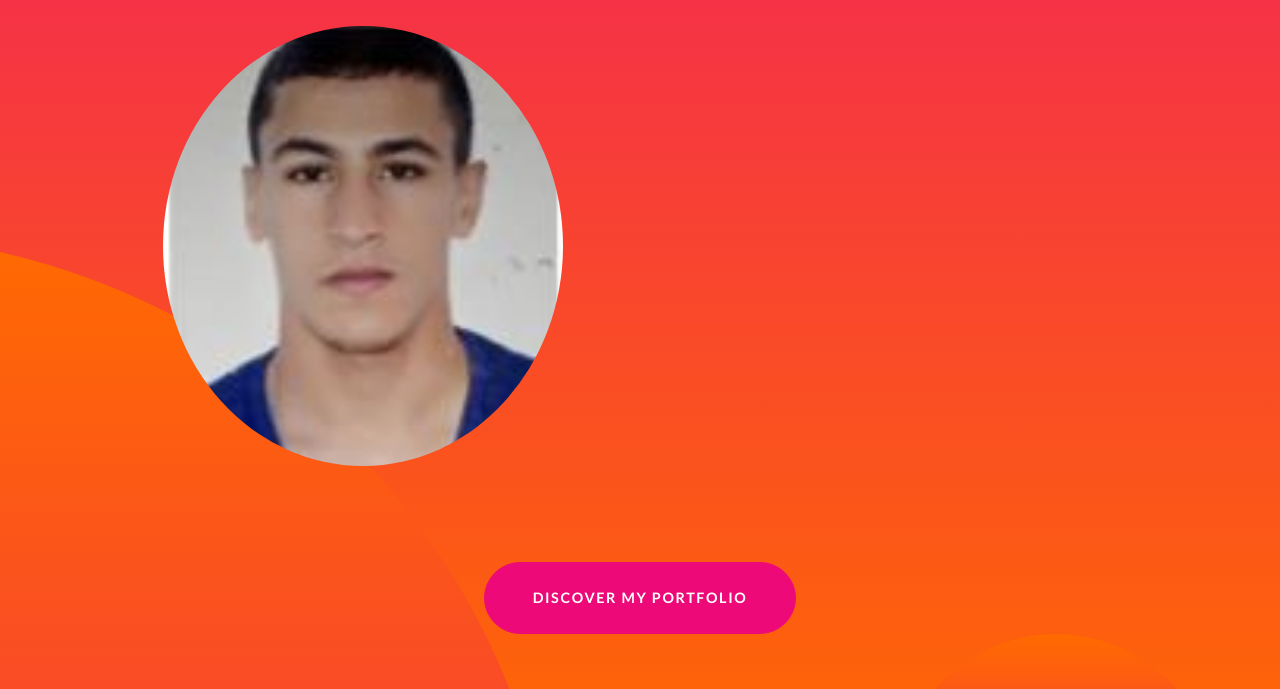
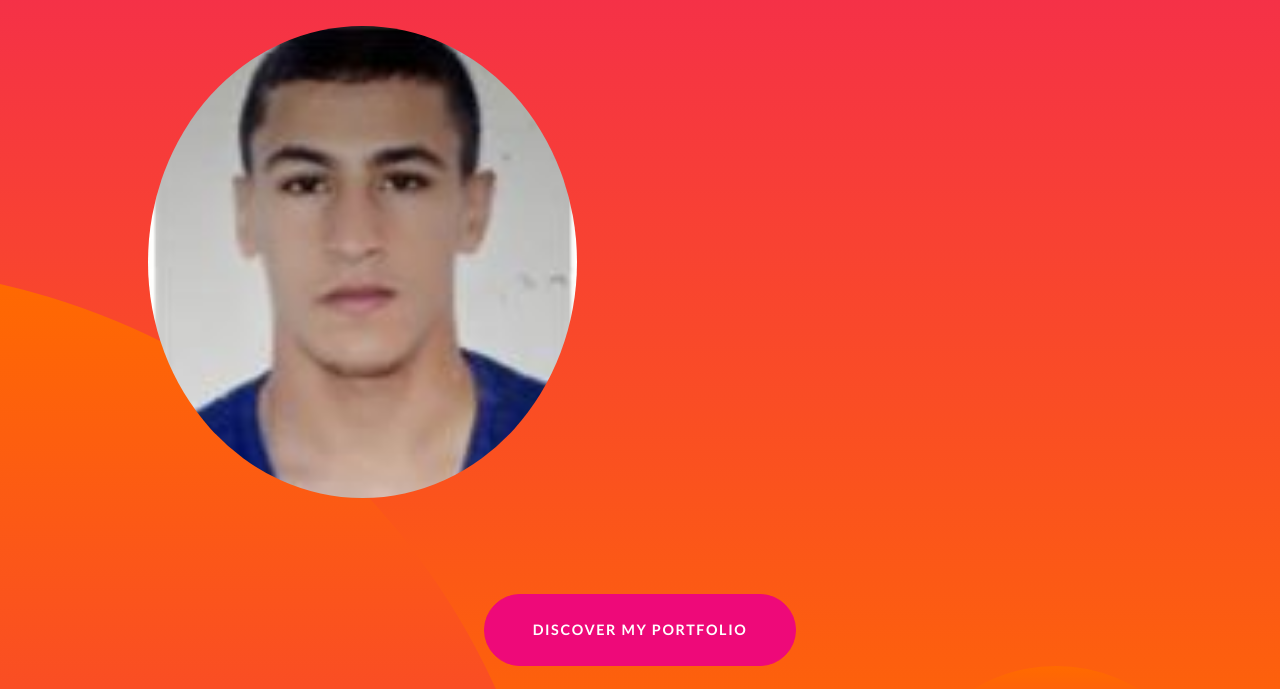
Before and after one commit to AmmarHarrat/AmmarHarrat.github.io, a website: page index.html in a window 1280 px wide. Shown: the part 583-1272 px from the top of the page. Drawn offline with Linux system fonts and the light colour scheme.

Commit message:
Update index.html

```diff
--- a/index.html
+++ b/index.html
@@ -19,6 +19,15 @@
 
   <!-- Custom styles for this template -->
   <link href="css/one-page-wonder.min.css" rel="stylesheet">
+
+
+
+<style type="text/css">
+  .rounded-circle {
+    border-radius: 50%;
+    min-width: 100%;
+  }
+</style>
 
 </head>
 
```
